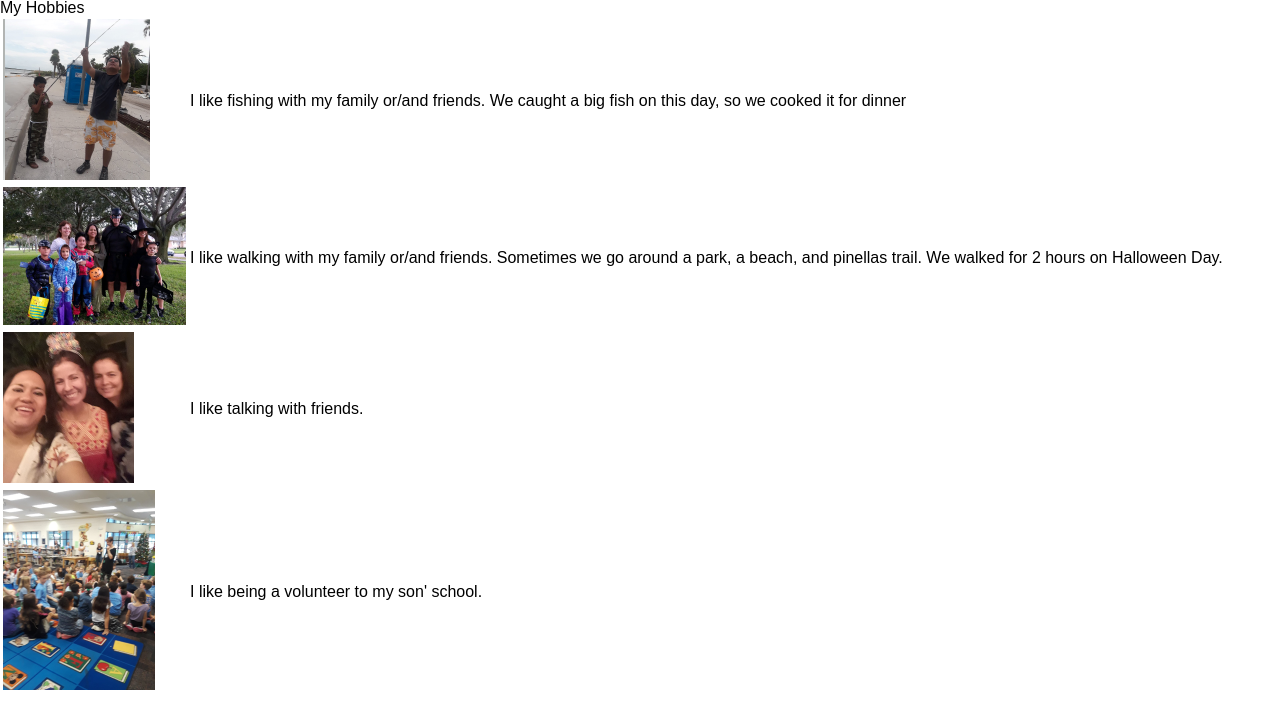
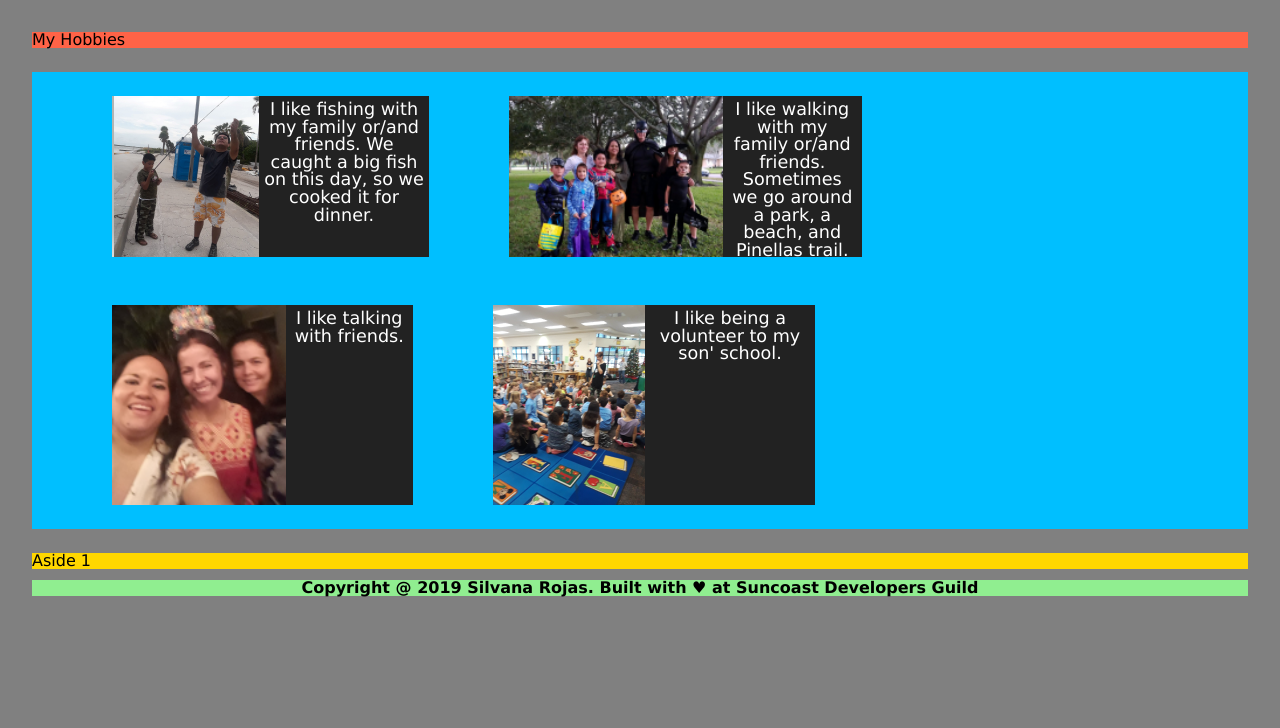
Before and after one commit to Elro1118/hobbies, a website: page public/index.html in a window 1280 px wide. Drawn offline with Linux system fonts and the light colour scheme.

Commit message:
improvingFase

```diff
--- a/public/index.html
+++ b/public/index.html
@@ -1,54 +1,52 @@
 <!DOCTYPE html>
 <html>
-  <head lang="en">
-    <meta charset="UTF-8">
-    <meta name="viewport" content="width=device-width, initial-scale=1">
-    <title>Hobbies</title>
-    <link rel="shortcut icon" href="/favicon.ico">
-    <link rel="stylesheet" href="/screen.css">
-  </head>
-  <body>
-<header>My Hobbies</header>
+	<head lang="en">
+		<meta charset="UTF-8" />
+		<meta name="viewport" content="width=device-width, initial-scale=1" />
+		<title>Hobbies</title>
+		<link rel="shortcut icon" href="/favicon.ico" />
+		<link rel="stylesheet" href="/screen.css" />
+	</head>
+	<body>
+		<di>
+			<header class="header">My Hobbies</header>
+			<section class="main">
+				<ul>
+					<li class="ImageList">
+						<figure class="myFigure">
+							<img src="picture/image2.png" />
+							<figcaption>
+								I like fishing with my family or/and friends. We caught a big
+								fish on this day, so we cooked it for dinner.
+							</figcaption>
+						</figure>
 
-    <table>
-      <tr>
-        <td><img src="picture/image2.png"  title="Fishing"></td>
-        <td>I like fishing with my family or/and friends. We caught a big fish on this day, so we cooked it for dinner</td>
-      </tr>
-      <tr>
-        <td><img src="picture/image3.png" ></td>
-        <td>I like walking with my family or/and friends. Sometimes we go around a park, a beach, and pinellas trail. We walked for 2 hours on Halloween Day.</td>
-      </tr>
-      <tr>
-          <td><img src="picture/image1.png" ></td>
-          <td>I like talking with friends.</td>
-        </tr>
-        <tr>
-            <td><img src="picture/image4.png" ></td>
-            <td>I like being a volunteer to my son' school.</td>
-          </tr>
-    </table>
-<!--
-<dl>
-    <dt>Fishing</dt>
-    <dd> <img src="picture/image2.jpg" width="10%" height="10%">I like fishing with my family or/and friends. Sometimes we caught a big fish, so we cooked it for dinner.</dd>
+						<figure class="myFigure">
+							<img src="picture/image3.png" />
+							<figcaption>
+								I like walking with my family or/and friends. Sometimes we go
+								around a park, a beach, and Pinellas trail.
+							</figcaption>
+						</figure>
+						<figure class="myFigure">
+							<img src="picture/image1.png" />
+							<figcaption>I like talking with friends.</figcaption>
+						</figure>
+						<figure class="myFigure">
+							<img src="picture/image4.png" />
+							<figcaption>
+								I like being a volunteer to my son' school.
+							</figcaption>
+						</figure>
 
-
-    <dt>Morgawr</dt>
-    <dd>A sea serpent.</dd>
-
-    <dt>Owlman</dt>
-    <dd>A giant owl-like creature.</dd>
-</dl>
- -->
-<!--     <ul>
-      <li>Fishing</li>
-      <img src="picture/image2.jpg" width="10%" height="10%">
-      <p>I like fishing with my family or/and friends. Sometimes we caught a big fish, so we cooked it for dinner. </p>
-      <li>Walking</li>
-      <p>I like walking with my family or/and friends. Sometimes we go around a park, a beach, and pinellas trail </p>
-      <li>Riding</li>
-      <p>I like riding with my family or/and friends. Somtime we go around a park, a beach, and pinellas trail</p>
-    </ul> -->
-  </body>
+			</section>
+			<aside class="aside aside-1">Aside 1</aside>
+			<footer class="footer">
+				<h1>
+					Copyright @ 2019 Silvana Rojas. Built with &hearts; at Suncoast
+					Developers Guild
+				</h1>
+			</footer>
+		</di>
+	</body>
 </html>
--- a/public/screen.css
+++ b/public/screen.css
@@ -1,12 +1,67 @@
 :root {
-  font: 16px / 1 sans-serif;
+	font: 16px / 1 Verdana, Geneva, Tahoma, sans-serif;
 }
 
 html {
-  height: 100%;
+	height: 100%;
 }
 
 body {
-  margin: 0;
-  min-height: 100%;
+	margin: 0;
+	min-height: 100%;
+	background-color: gray;
+	padding: 2rem;
 }
+
+.header {
+	background: tomato;
+}
+
+.footer {
+	background: lightgreen;
+	font-size: 0.5rem;
+	text-align: center;
+}
+
+.main {
+	text-align: left;
+	background: deepskyblue;
+	font-size: 1.5rem;
+	margin: 0px;
+}
+
+.aside-1 {
+	background: gold;
+	margin: 0px;
+}
+
+.wrapper {
+	display: flex;
+	flex-flow: column;
+}
+
+.wrapper > * {
+	padding: 10px;
+	flex: 1 100%;
+}
+
+.ImageList {
+	display: flex;
+	flex-flow: row wrap;
+	align-items: stretch;
+}
+
+.myFigure {
+	display: flex;
+	justify-content: baseline;
+}
+
+figcaption {
+	text-align: justify;
+	background-color: #222;
+	color: #fff;
+	font-size: 1.1rem;
+	padding: 5px;
+	text-align: center;
+	width: 10rem;
+}
```
